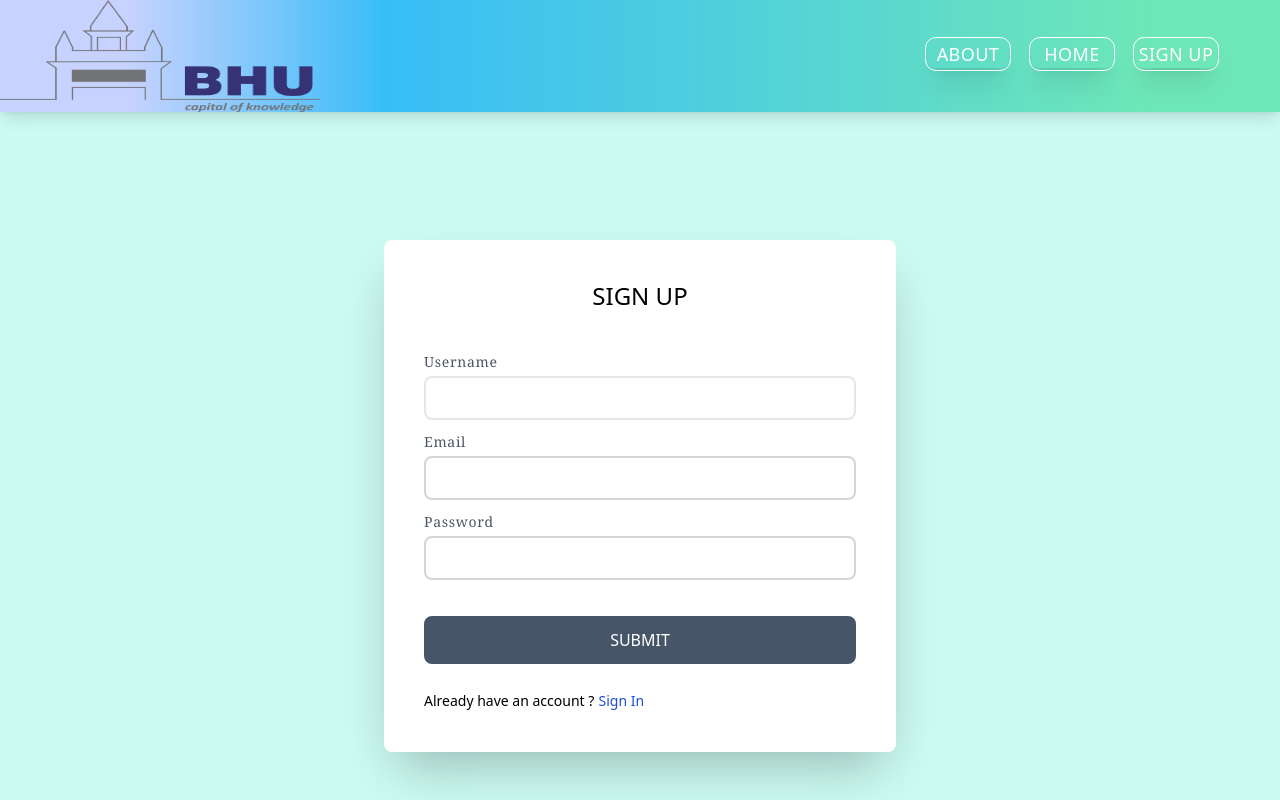
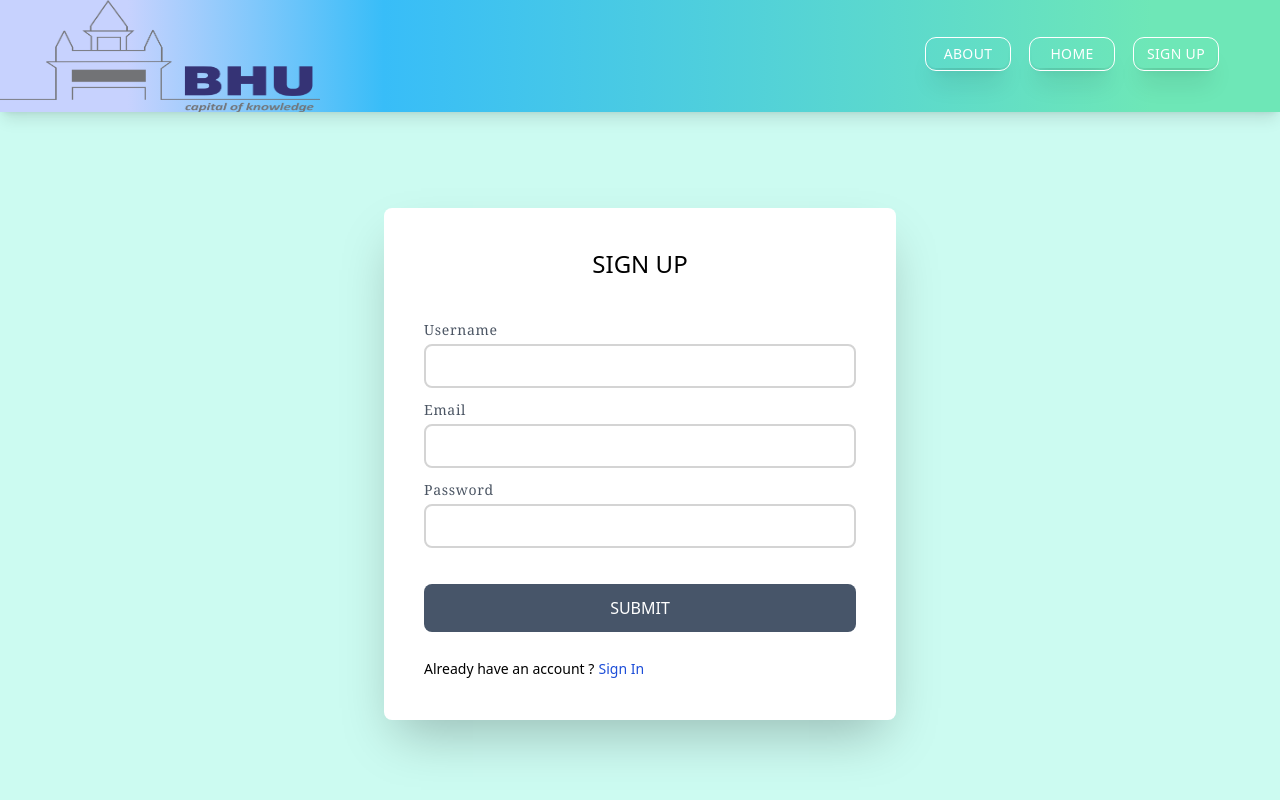
Before and after one commit to Siddharth264/bhu-events-manager, a React (Vite) app in the folder client/: page /signup in a window 1280 px wide. Built offline with nearby package versions, Linux system fonts and the light colour scheme.

Commit message:
styling changes

```diff
--- a/client/src/App.jsx
+++ b/client/src/App.jsx
@@ -4,6 +4,7 @@ import Profile from './pages/Profile'
 import SignIn from './pages/SignIn'
 import SignUp from './pages/SignUp'
 import Header from './components/Header'
+import About from './pages/About'
 
 function App() {
   return (
@@ -14,6 +15,7 @@ function App() {
       <Route path='/profile' element={<Profile/>} />
       <Route path='/signin' element={<SignIn/>} />
       <Route path='/signup' element={<SignUp/>} />
+      <Route path='/about' element={<About/>} />
     </Routes>
     </BrowserRouter>
 
--- a/client/src/components/Header.jsx
+++ b/client/src/components/Header.jsx
@@ -1,12 +1,27 @@
-import Logo from '../assets/Logo.png'
+import { Link } from 'react-router-dom';
+import Logo from "../assets/Logo.png";
 export default function Header() {
   return (
-    <div className='flex flex-row shadow-lg max-w-full max-h-26  bg-gradient-to-r from-indigo-200 from-10% via-sky-400 via-30% to-emerald-300 to-90% ...'>
-    <img className='h-28 w-80 ' src={Logo} alt="logo" />
-    <div className='mr-0 ml-auto'>
-    <button className=' h-7 w-20 rounded-lg  mr-6 mt-10 uppercase  font-sans font-medium tracking-wide text-white text-lg outline outline-offset-2 outline-1  shadow-xl  no-underline hover:underline  '>About</button>
-    <button className=' h-7 w-20 rounded-lg mr-6 mt-10 uppercase font-sans font-medium tracking-wide text-white text-lg outline outline-offset-2 outline-1 shadow-xl no-underline hover:underline '>Home</button>
-    <button className=' h-7 w-20 rounded-lg mr-16 mt-10 uppercase font-sans font-medium tracking-wide text-white text-lg outline outline-offset-2  outline-1 shadow-xl no-underline hover:underline '>Sign Up</button></div>
+    <div className="flex flex-row shadow-lg max-w-full max-h-26  bg-gradient-to-r from-indigo-200 from-10% via-sky-400 via-30% to-emerald-300 to-90% ...">
+      <img className="h-28 w-80 " src={Logo} alt="logo" />
+      <div className="mr-0 ml-auto">
+        <Link to={'/about'}>
+        <button className=" h-7 w-20 rounded-lg  mr-6 mt-10 uppercase font-sans font-medium tracking-wide text-white text-sm outline outline-offset-2 outline-1  shadow-xl  no-underline hover:bg-cyan-500  ">
+          About
+        </button>
+        </Link>
+        <Link to={'/'}>
+        <button className=" h-7 w-20 rounded-lg mr-6 mt-10 uppercase font-sans font-medium tracking-wide text-white text-sm outline outline-offset-2 outline-1 shadow-xl no-underline  ">
+          Home
+        </button>
+
+        </Link>
+        <Link to={'/signup'}>
+        <button className=" h-7 w-20 rounded-lg mr-16 mt-10 uppercase font-sans font-medium tracking-wide text-white text-sm outline outline-offset-2  outline-1 shadow-xl no-underline  ">
+          Sign Up
+        </button>
+        </Link>
+      </div>
     </div>
-  )
+  );
 }
--- /dev/null
+++ b/client/src/pages/About.jsx
@@ -0,0 +1,7 @@
+
+
+export default function About() {
+  return (
+    <div>About</div>
+  )
+}
--- a/client/src/pages/SignUp.jsx
+++ b/client/src/pages/SignUp.jsx
@@ -45,7 +45,7 @@ export default function SignUp() {
   };
 
   return (
-    <div className="max-w-lg mx-auto mt-32 bg-white border-slate-500 shadow-2xl p-10 rounded-lg">
+    <div className="max-w-lg mx-auto mt-24 bg-white border-slate-500 shadow-2xl p-10 rounded-lg">
       <h1 className="text-center text-2xl mb-10 uppercase">Sign up</h1>
       <form onSubmit={handleSubmit} className="flex flex-col gap-3">
         <div className=" flex flex-col gap-1">
@@ -53,7 +53,7 @@ export default function SignUp() {
             Username
           </span>
           <input
-            className="rounded-lg  p-2  focus: outline-none focus:ring-0  focus:border-2 focus:shadow-lg border-2 focus:border-gray-400"
+            className="rounded-lg  border-neutral-300 p-2  focus: outline-none focus:ring-0  focus:border-2 focus:shadow-lg border-2 focus:border-gray-400"
             type="text"
             id="username"
             onChange={handleChange}
```
